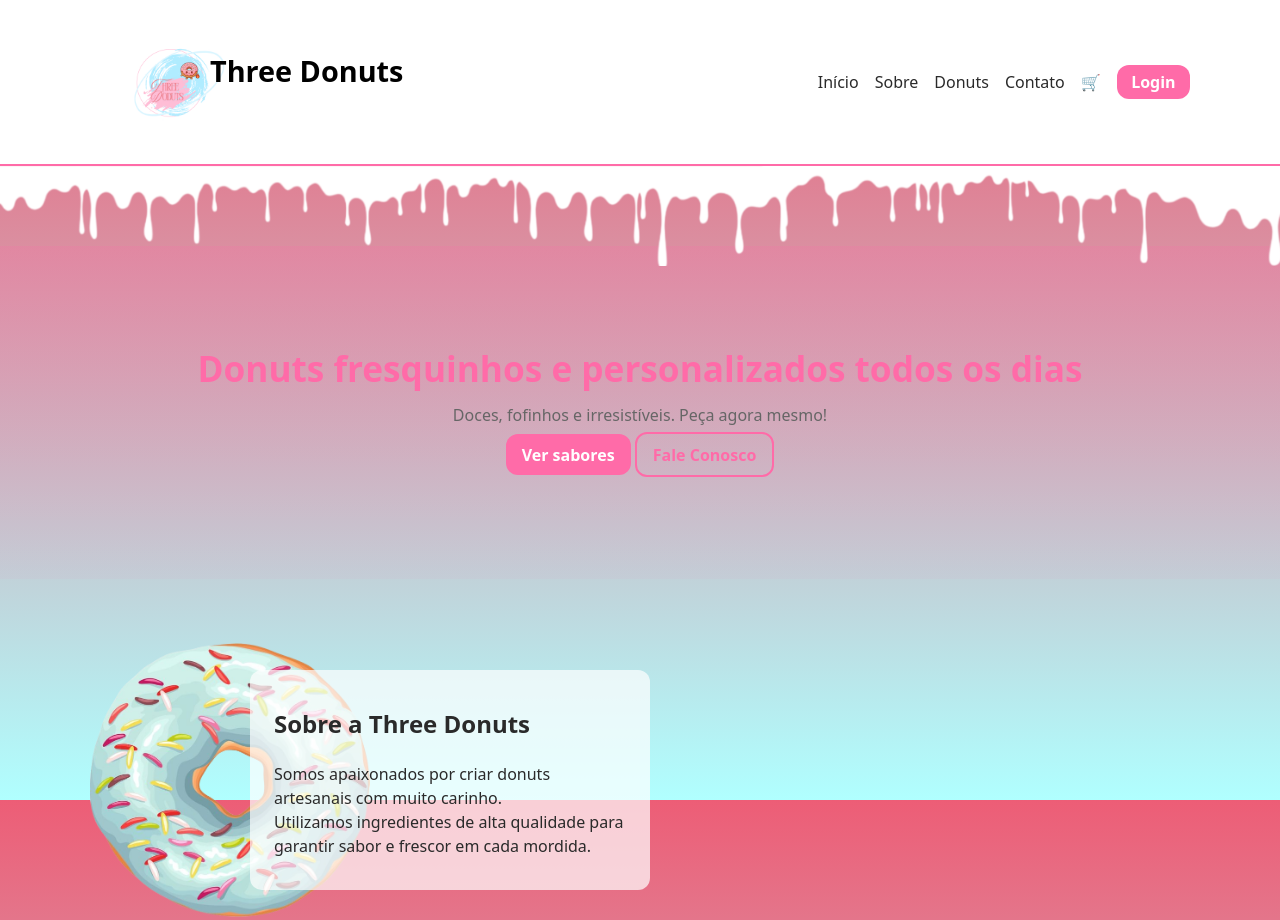
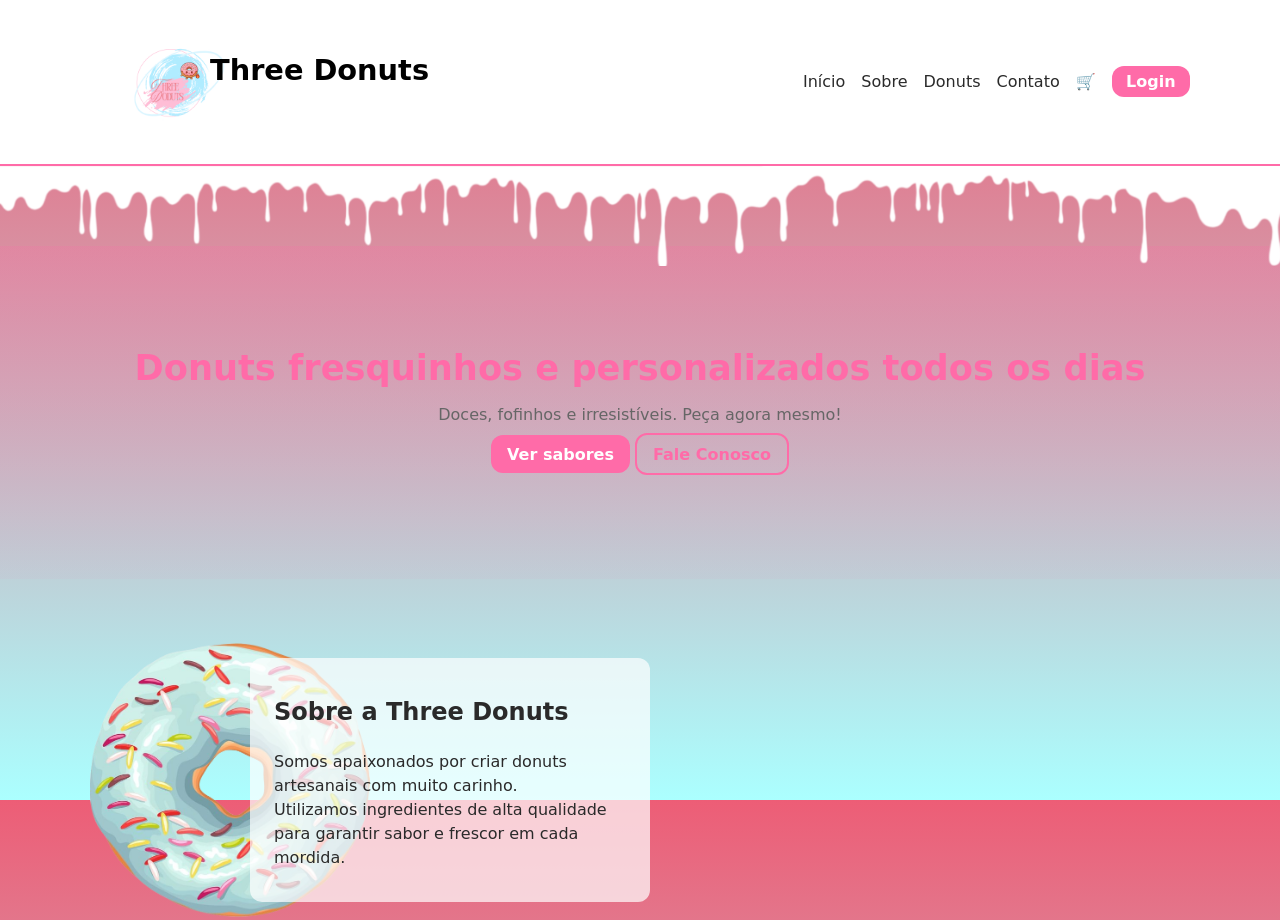
Before and after one commit to Dywxty/ThreeDonuts3, a plain HTML site: page index.html in a window 1280 px wide. Shown: the top 920 px of the page. Drawn offline with Linux system fonts and the light colour scheme; files whose address does not match are found by name.

Commit message:
Add files via upload

```diff
--- a/script.js
+++ b/script.js
@@ -128,3 +128,11 @@ document.addEventListener('DOMContentLoaded', () => {
     });
   }
 });
+
+/*Login*/
+
+function entrarLogin(login){
+    if (login == '#entrar'){
+    window.location.href = '#entrar'
+}
+}
--- a/styles.css
+++ b/styles.css
@@ -2,8 +2,8 @@
 
 /*raiz*/
 :root {
-  --bg1:#ffc6d0;
-  --bg2:#b0ffff;
+  --bg1:#ffe9ed;
+  --bg2:#abffff;
   --card:#ffffff;
   --accent:#ff6ba8;
   --text:#2a2a2a;
@@ -11,7 +11,7 @@
   --radius:12px;
   --container-width:1100px;
   --gap:1.25rem;
-  font-family: "Poppins", system-ui, sans-serif;
+  font-family: "Grandstander", cursive;
 }
 
 * { box-sizing:border-box }
@@ -23,6 +23,7 @@ body {
     background-attachment: fixed;
     color: var(--text);
     line-height: 1.5;
+    font-style: #2a2a2a;
 }
 
 /*class conteiner*/
```
